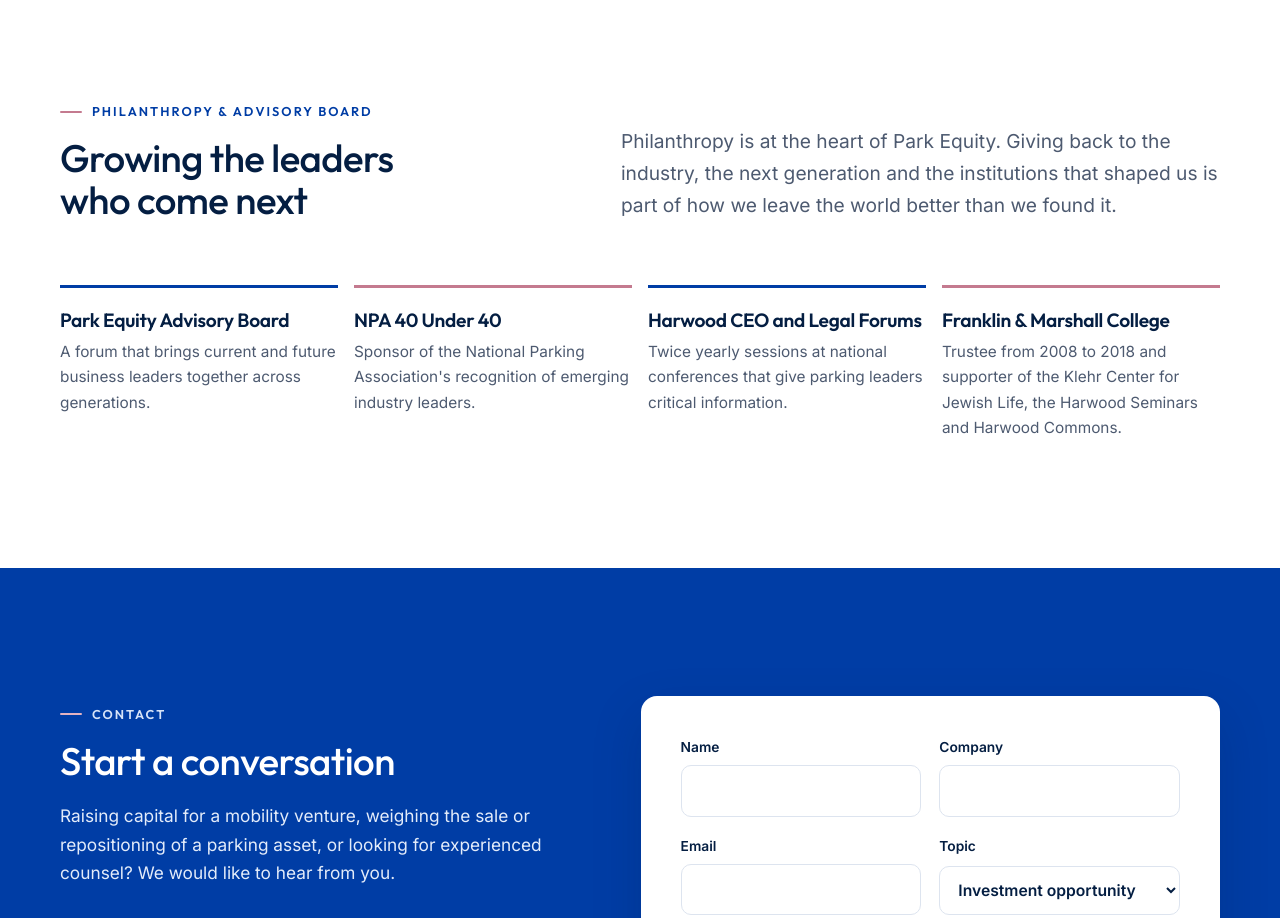
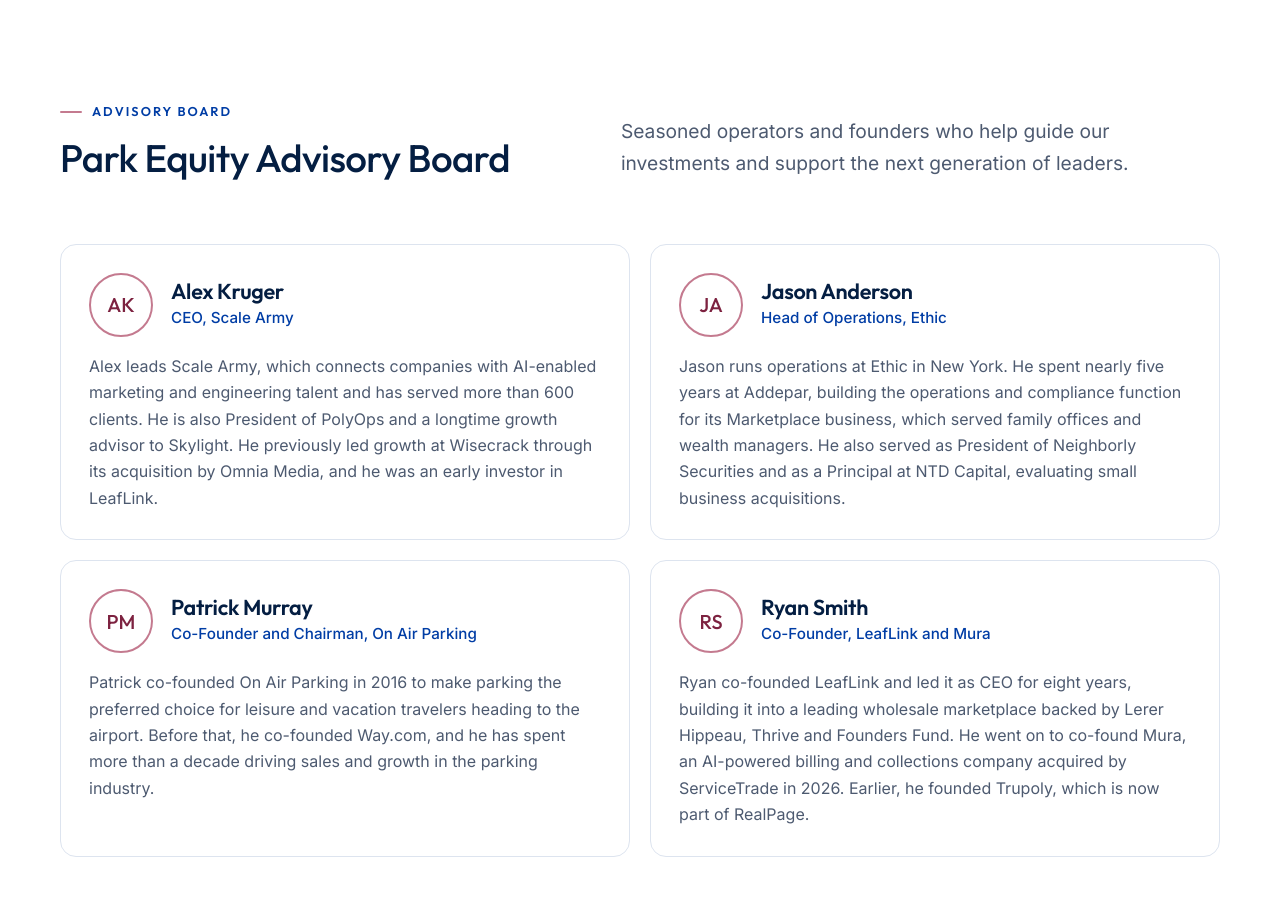
Before and after one commit to Park-Equity/website, a plain HTML site: page index.html in a window 1280 px wide. Shown: the part 9060-9978 px from the top of the page. Drawn offline with Linux system fonts and the light colour scheme.

Commit message:
Add Park Equity Advisory Board section
Co-Authored-By: Claude Opus 5.5 <noreply@anthropic.com>
Claude-Session: https://claude.ai/code/session_01Qspts9aeAQeU8t6CuGoDxo

```diff
--- a/index.html
+++ b/index.html
@@ -379,6 +379,16 @@ footer { background: #fff; color: var(--muted); }
 .contact-detail .k { color: #f0c9d4; }
 footer { border-top: 3px solid; border-image: linear-gradient(90deg, var(--accent), var(--rose), var(--sky)) 1; }
 
+/* Advisory Board */
+.advisors { display: grid; grid-template-columns: repeat(2, 1fr); gap: 20px; }
+.advisor { background: var(--surface); border: 1px solid var(--line); border-radius: 16px; padding: 28px; display: grid; gap: 16px; align-content: start; }
+.advisor-head { display: flex; gap: 18px; align-items: center; }
+.advisor h3 { font-size: 1.35rem; font-weight: 600; }
+.advisor .role { color: var(--accent); font-weight: 500; font-size: 0.95rem; margin-top: 2px; }
+.advisor p { color: var(--muted); }
+.portrait.sm { width: 64px; height: 64px; font-size: 1.25rem; }
+@media (max-width: 860px) { .advisors { grid-template-columns: 1fr; } }
+
 @media (prefers-reduced-motion: reduce) { html { scroll-behavior: auto; } * { transition: none !important; } }
 </style>
 </head>
@@ -393,7 +403,7 @@ footer { border-top: 3px solid; border-image: linear-gradient(90deg, var(--accen
       <li><a href="#portfolio">Portfolio</a></li>
       <li><a href="#record">Track Record</a></li>
       <li><a href="#leadership">Leadership</a></li>
-      <li><a href="#stewardship">Advisory Board</a></li>
+      <li><a href="#advisory-board">Advisory Board</a></li>
     </ul>
     <a class="nav-cta" href="#contact">Get in touch</a>
     <button class="menu-btn" id="menuBtn" type="button" aria-expanded="false" aria-controls="nav">Menu</button>
@@ -665,6 +675,36 @@ footer { border-top: 3px solid; border-image: linear-gradient(90deg, var(--accen
     </div>
   </section>
 
+  <section id="advisory-board" style="padding-top:0" aria-labelledby="advisory-title">
+    <div class="wrap">
+      <div class="section-head">
+        <div>
+          <span class="eyebrow">Advisory Board</span>
+          <h2 id="advisory-title">Park Equity Advisory Board</h2>
+        </div>
+        <p class="lede">Seasoned operators and founders who help guide our investments and support the next generation of leaders.</p>
+      </div>
+      <div class="advisors">
+        <article class="advisor">
+          <div class="advisor-head"><div class="portrait sm" aria-hidden="true">AK</div><div><h3>Alex Kruger</h3><div class="role">CEO, Scale Army</div></div></div>
+          <p>Alex leads Scale Army, which connects companies with AI-enabled marketing and engineering talent and has served more than 600 clients. He is also President of PolyOps and a longtime growth advisor to Skylight. He previously led growth at Wisecrack through its acquisition by Omnia Media, and he was an early investor in LeafLink.</p>
+        </article>
+        <article class="advisor">
+          <div class="advisor-head"><div class="portrait sm" aria-hidden="true">JA</div><div><h3>Jason Anderson</h3><div class="role">Head of Operations, Ethic</div></div></div>
+          <p>Jason runs operations at Ethic in New York. He spent nearly five years at Addepar, building the operations and compliance function for its Marketplace business, which served family offices and wealth managers. He also served as President of Neighborly Securities and as a Principal at NTD Capital, evaluating small business acquisitions.</p>
+        </article>
+        <article class="advisor">
+          <div class="advisor-head"><div class="portrait sm" aria-hidden="true">PM</div><div><h3>Patrick Murray</h3><div class="role">Co-Founder and Chairman, On Air Parking</div></div></div>
+          <p>Patrick co-founded On Air Parking in 2016 to make parking the preferred choice for leisure and vacation travelers heading to the airport. Before that, he co-founded Way.com, and he has spent more than a decade driving sales and growth in the parking industry.</p>
+        </article>
+        <article class="advisor">
+          <div class="advisor-head"><div class="portrait sm" aria-hidden="true">RS</div><div><h3>Ryan Smith</h3><div class="role">Co-Founder, LeafLink and Mura</div></div></div>
+          <p>Ryan co-founded LeafLink and led it as CEO for eight years, building it into a leading wholesale marketplace backed by Lerer Hippeau, Thrive and Founders Fund. He went on to co-found Mura, an AI-powered billing and collections company acquired by ServiceTrade in 2026. Earlier, he founded Trupoly, which is now part of RealPage.</p>
+        </article>
+      </div>
+    </div>
+  </section>
+
   <section id="stewardship" style="padding-top:0" aria-labelledby="stewardship-title">
     <div class="wrap">
       <div class="section-head">
```
